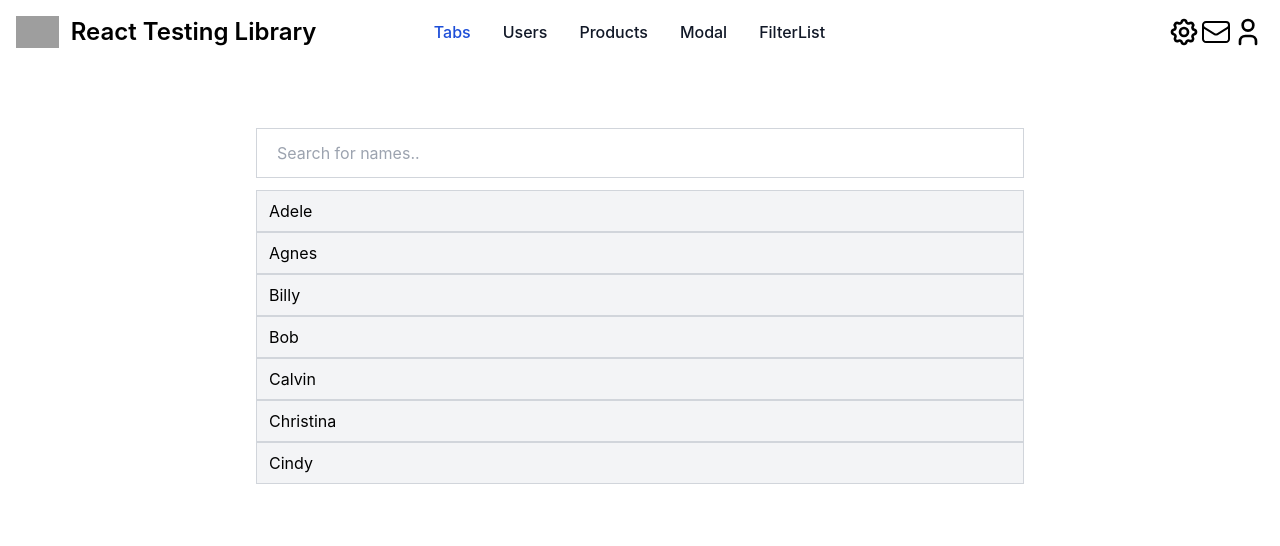
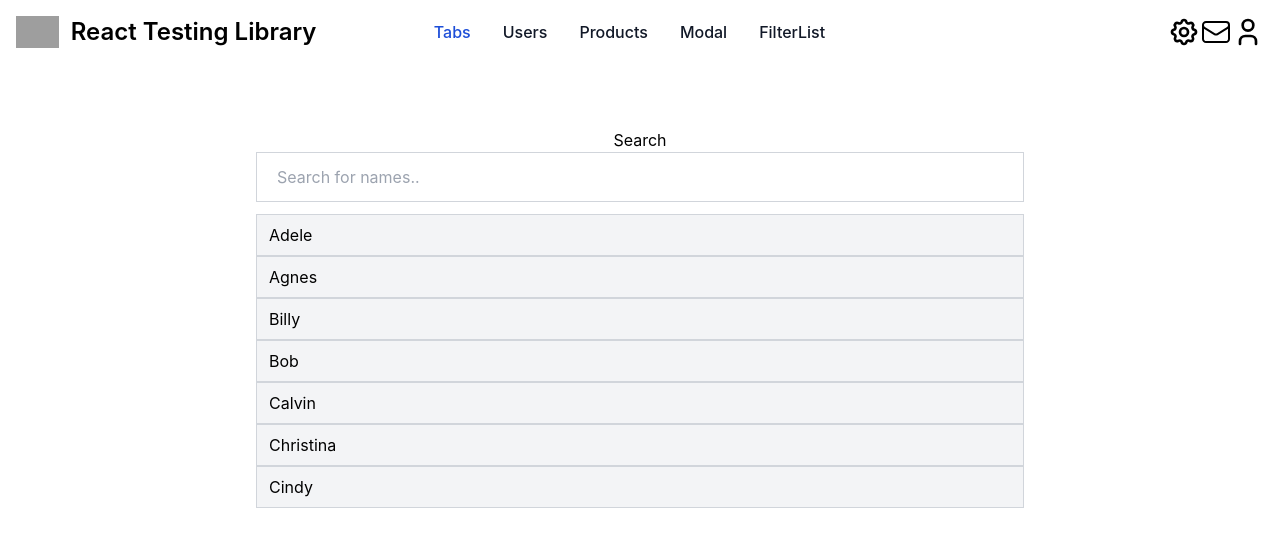
Before and after one commit to Samira-ABDI79/ReactTestingLibraryJest, a React (Create React App) app: page /filter in a window 1280 px wide. Shown: the top 546 px of the page. Built offline with nearby package versions, Linux system fonts and the light colour scheme; grey boxes are pictures that could not be loaded.

Commit message:
feat (FilterList) : update FilterList.test

```diff
--- a/src/FilterList/FilterList.js
+++ b/src/FilterList/FilterList.js
@@ -21,9 +21,10 @@ export default function FilterList() {
   return (
     <>
       <div className="flex justify-center items-center py-16 flex-col">
+      <label htmlFor="Search">Search</label>
         <input
           type="text"
-          id="myInput"
+          id="Search"
           className="w-[60%] text-base px-5 py-3 border border-gray-300 mb-3"
           onChange={handleInputChange}
           placeholder="Search for names.."
```
Also changed, not shown: 1 other file (tests, documents, lock files or other folders).
